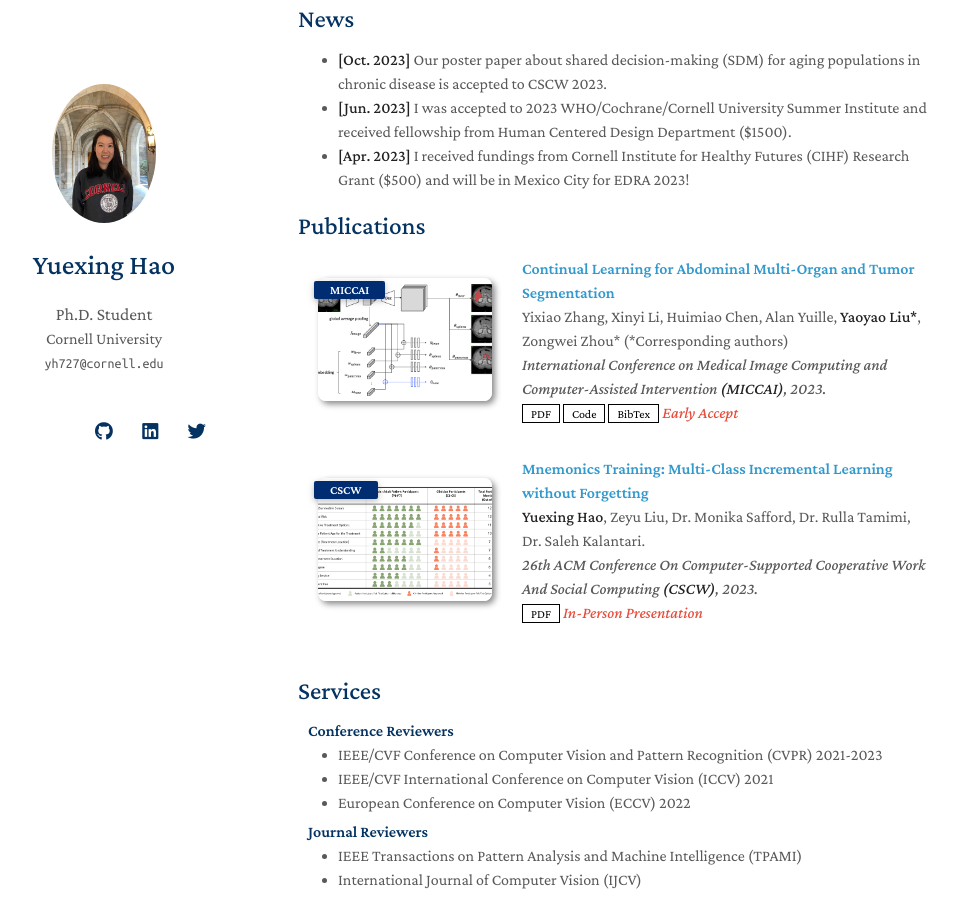
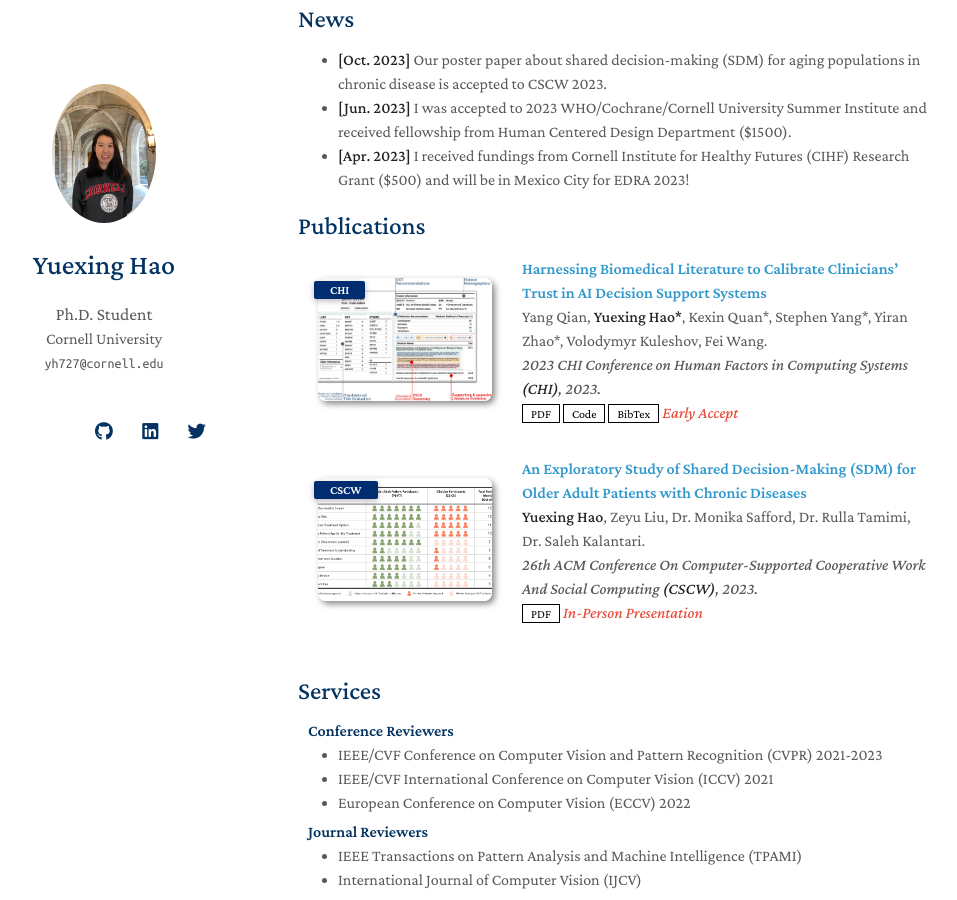
Before and after one commit to YuexingHao/Yuexing-Hao, a Jekyll site: the page built from index.md, in a window 1280 px wide and 900 px high, scrolled down 402 px. Shown: the whole window, without its empty margins (172-1129 px from the left). Built offline with Jekyll 4.4.1, drawn with Linux system fonts in a browser that asks for light colours; nearby versions of some CDN libraries; a style sheet for code colours, icons or effects is not loaded; our own code applies the rules of GitHub Pages for plain Markdown files.

Commit message:
Update publications.yml

```diff
--- a/_data/publications.yml
+++ b/_data/publications.yml
@@ -1,16 +1,16 @@
 main:
 
-  - title: Continual Learning for Abdominal Multi-Organ and Tumor Segmentation
-    authors: Yixiao Zhang, Xinyi Li, Huimiao Chen, Alan Yuille, <strong>Yaoyao Liu*</strong>, Zongwei Zhou* (*Corresponding authors)
-    conference_short: MICCAI
-    conference: International Conference on Medical Image Computing and Computer-Assisted Intervention <strong>(MICCAI)</strong>, 2023.
-    pdf: https://arxiv.org/pdf/2306.00988.pdf
+  - title: Harnessing Biomedical Literature to Calibrate Clinicians’ Trust in AI Decision Support Systems
+    authors: Yang Qian, <strong>Yuexing Hao*</strong>, Kexin Quan*, Stephen Yang*, Yiran Zhao*, Volodymyr Kuleshov, Fei Wang.
+    conference_short: CHI
+    conference: 2023 CHI Conference on Human Factors in Computing Systems <strong>(CHI)</strong>, 2023.
+    pdf: https://dl.acm.org/doi/10.1145/3544548.3581393
     code: https://github.com/MrGiovanni/ContinualLearning
     bibtex: https://bib.yliu.me/MICCAI23.txt
-    image: ./assets/img/teaser_example_2.png
+    image: ./assets/img/Post_Design.jpg
     notes: Early Accept
 
-  - title: "Mnemonics Training: Multi-Class Incremental Learning without Forgetting"
+  - title: "An Exploratory Study of Shared Decision-Making (SDM) for Older Adult Patients with Chronic Diseases"
     authors: <strong>Yuexing Hao</strong>, Zeyu Liu, Dr. Monika Safford, Dr. Rulla Tamimi, Dr. Saleh Kalantari.
     conference_short: CSCW
     conference: 26th ACM Conference On Computer-Supported Cooperative Work And Social Computing <strong>(CSCW)</strong>, 2023.
```
